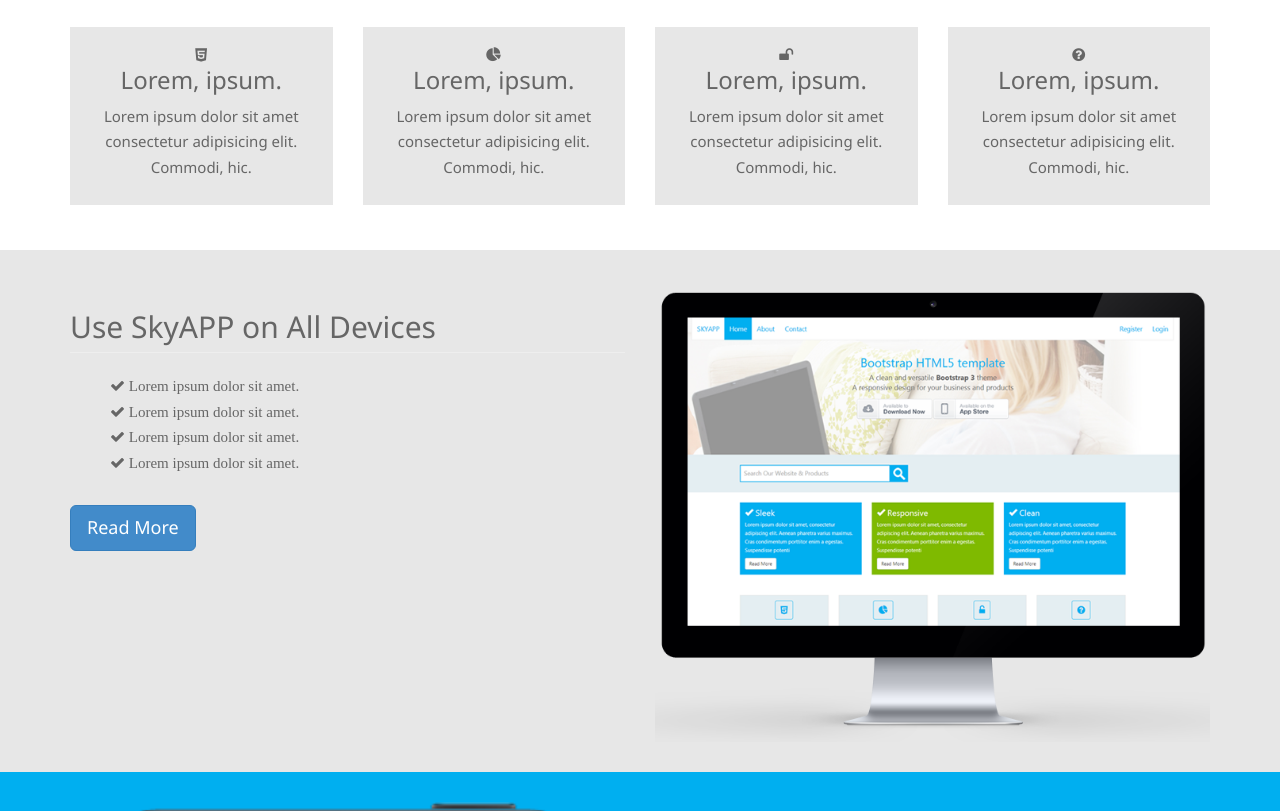
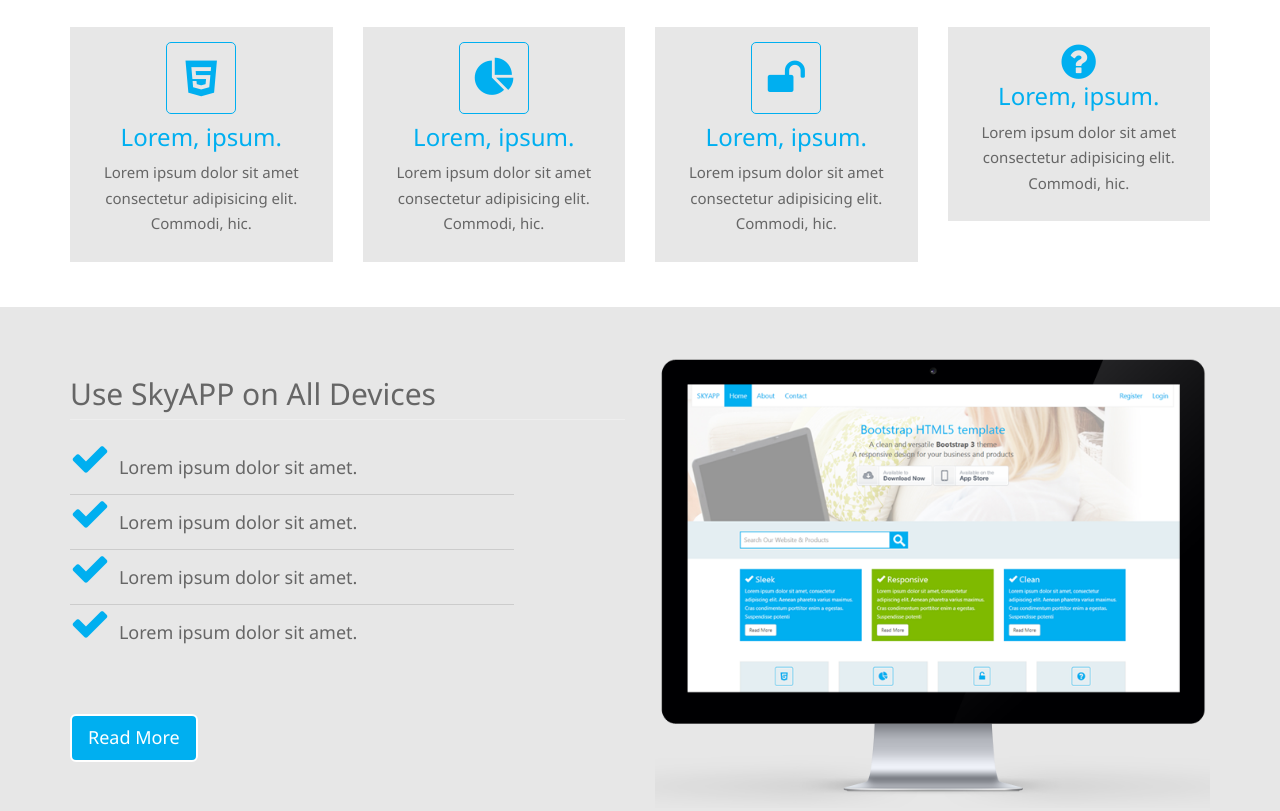
Before and after one commit to TomyToast/Bootstrap-Sass-Template, a website: page index.html in a window 1280 px wide. Shown: the part 847-1658 px from the top of the page. Drawn offline with Linux system fonts and the light colour scheme.

Commit message:
add styles for section-light

```diff
--- a/index.html
+++ b/index.html
@@ -107,29 +107,29 @@
         <div class="row">
           <div class="col-md-3">
             <div class="block block-light block-center">
-              <i class="fa fa-html5 fa-primary fa-4"></i>
-              <h3>Lorem, ipsum.</h3>
+              <i class="fa fa-html5 fa-primary fa-6 fa-border"></i>
+              <h3 class="heading-primary">Lorem, ipsum.</h3>
               <p>Lorem ipsum dolor sit amet consectetur adipisicing elit. Commodi, hic.</p>
             </div>
           </div>
           <div class="col-md-3">
             <div class="block block-light block-center">
-              <i class="fa fa-pie-chart fa-primary fa-4"></i>
-              <h3>Lorem, ipsum.</h3>
+              <i class="fa fa-pie-chart fa-primary fa-6 fa-border"></i>
+              <h3 class="heading-primary">Lorem, ipsum.</h3>
               <p>Lorem ipsum dolor sit amet consectetur adipisicing elit. Commodi, hic.</p>
             </div>
           </div>
           <div class="col-md-3">
             <div class="block block-light block-center">
-              <i class="fa fa-unlock fa-primary fa-4"></i>
-              <h3>Lorem, ipsum.</h3>
+              <i class="fa fa-unlock fa-primary fa-6 fa-border"></i>
+              <h3 class="heading-primary">Lorem, ipsum.</h3>
               <p>Lorem ipsum dolor sit amet consectetur adipisicing elit. Commodi, hic.</p>
             </div>
           </div>
           <div class="col-md-3">
             <div class="block block-light block-center">
-              <i class="fa fa-question-circle fa-primary fa-4"></i>
-              <h3>Lorem, ipsum.</h3>
+              <i class="fa fa-question-circle fa-primary fa-6"></i>
+              <h3 class="heading-primary">Lorem, ipsum.</h3>
               <p>Lorem ipsum dolor sit amet consectetur adipisicing elit. Commodi, hic.</p>
             </div>
           </div>
@@ -137,33 +137,30 @@
       </div>
     </section>
 
-    <section class="section-light">
+    <section class="section-light extra-pad">
       <div class="container">
         <div class="row">
           <div class="col-md-6">
             <h2 class="page-header">Use <span class="em-primary">SkyAPP</span> on All Devices</h2>
-            <ul class="list list-features">
+            <ul class="list list-feature">
               <li>
-                <i class="fa fa-check">
-                  <span>Lorem ipsum dolor sit amet.</span>
-                </i>
+                <i class="fa fa-check fa-6 fa-primary"></i>
+                <span>Lorem ipsum dolor sit amet.</span>
               </li>
               <li>
-                <i class="fa fa-check">
-                  <span>Lorem ipsum dolor sit amet.</span>
-                </i>
+                <i class="fa fa-check fa-6 fa-primary"></i>
+                <span>Lorem ipsum dolor sit amet.</span>
               </li>
               <li>
-                <i class="fa fa-check">
-                  <span>Lorem ipsum dolor sit amet.</span>
-                </i>
+                <i class="fa fa-check fa-6 fa-primary"></i>
+                <span>Lorem ipsum dolor sit amet.</span>
               </li>
               <li>
-                <i class="fa fa-check">
-                  <span>Lorem ipsum dolor sit amet.</span>
-                </i>
+                <i class="fa fa-check fa-6 fa-primary"></i>
+                <span>Lorem ipsum dolor sit amet.</span>
               </li>
             </ul>
+            <br>
             <a href="#" class="btn btn-primary btn-lg">Read More</a>
           </div>
           <div class="col-md-6">
--- a/scss/base/_normalize.scss
+++ b/scss/base/_normalize.scss
@@ -9,3 +9,8 @@ h1,h2,h3,h4,h5 {
 .no-pad-top {
     padding-top: 0;
 }
+
+.extra-pad {
+    padding-top: 40px;
+    padding-bottom: 40px;
+}
--- a/scss/modules/_buttons.scss
+++ b/scss/modules/_buttons.scss
@@ -0,0 +1,13 @@
+/* Buttons */
+
+.btn-primary{
+    @include add-background($primary-color);
+    @include add-border(2px, #fff, all);
+
+}
+
+.btn-primary:hover{
+    background: lighten($primary-color, 10%);
+    @include add-border(2px, #fff, all);
+
+}
--- a/scss/modules/_typography.scss
+++ b/scss/modules/_typography.scss
@@ -11,11 +11,74 @@ ul.list {
         width: 80%;
 
     li {
-        line-height: 2.2em;
-        @include add-border(1px, #ccc, bottom);
+        line-height: 3.6em;
+        @include add-border(1px, #cccccc, bottom);
     }
 
     li:last-child {
         border: 0;
     }
+
+    span {
+        vertical-align: top;
+        padding-top: 9px;
+        font-size: 120%;
+    }
+
+    i {
+        margin-top: -9px;
+        margin-right: 5px;
+    }
 }
+
+/* Icons */
+
+.fa-2 {
+    font-size: 18px;
+}
+
+.fa-3 {
+    font-size: 24px;
+}
+
+.fa-4 {
+    font-size: 27px;
+}
+
+.fa-5 {
+    font-size: 35px;
+}
+
+.fa-6 {
+    font-size: 40px;
+}
+
+.fa-primary {
+    color: $primary-color;
+}
+
+.fa-border {
+    @include add-border(1px, $primary-color, all);
+    @include border-radius(5px);
+    padding: 15px;
+    width: 70px;
+    margin-bottom: 10px;
+}
+
+/* Headings */
+
+.heading-primary {
+    color: $primary-color;
+}
+
+.heading-secondary {
+    color: $secondary-color;
+}
+
+.heading-light {
+    color: $dark-color;
+}
+
+.heading-dark {
+    color: $primary-color;
+}
```
Also changed, not shown: scripts/out.js (+1 -1 lines).
